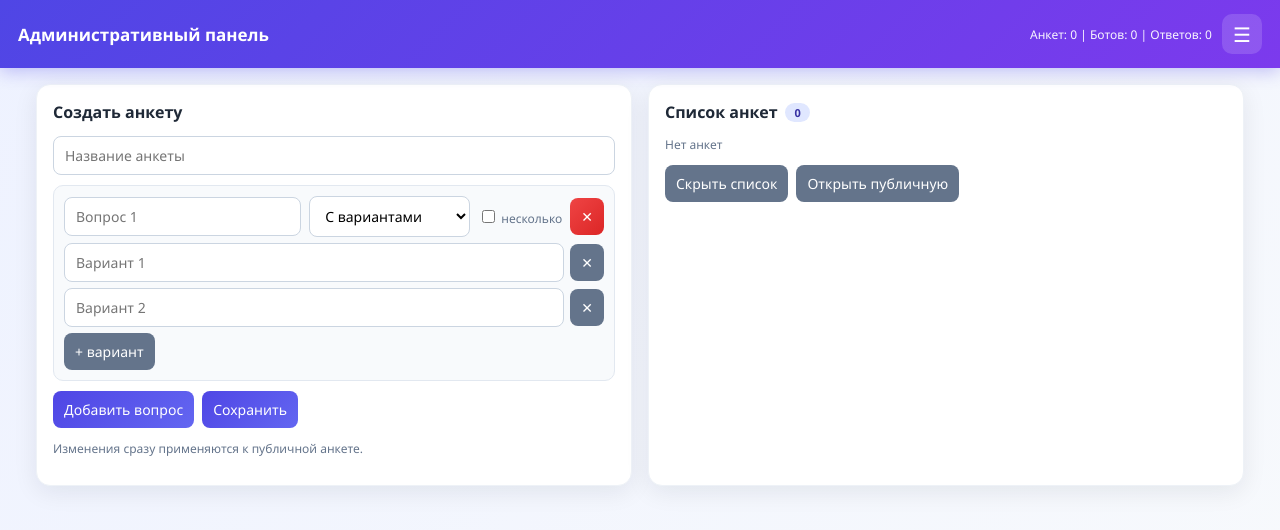
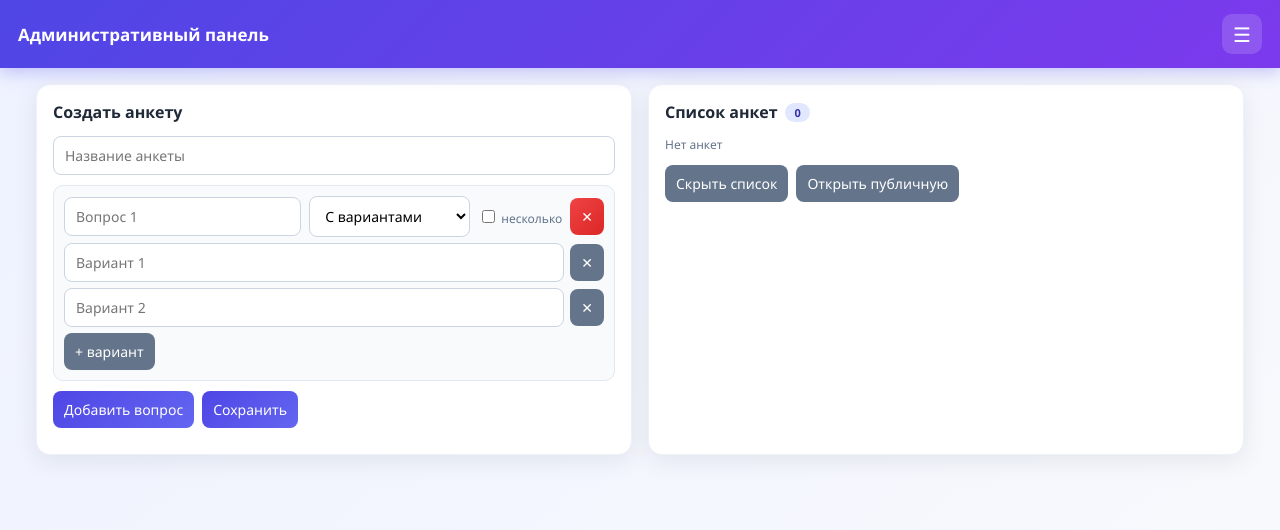
Before and after one commit to ZUN-13/anketa.github.io, a plain HTML site: page admin.html in a window 1280 px wide. Drawn offline with nearby package versions, Linux system fonts and the light colour scheme.

Commit message:
Малые изменения

```diff
--- a/admin.html
+++ b/admin.html
@@ -483,7 +483,6 @@
                         <button onclick="addQuestion()">Добавить вопрос</button>
                         <button onclick="saveSurvey()">Сохранить</button>
                     </div>
-                    <p class="muted">Изменения сразу применяются к публичной анкете.</p>
                 </div>
                 <div class="card">
                     <h2>Список анкет <span class="badge" id="surveyCount">0</span></h2>
@@ -617,8 +616,6 @@
         }
 
         function updateStats() {
-            document.getElementById('stats').textContent =
-                `Анкет: ${state.surveys.length} | Ботов: ${state.bots.length} | Ответов: ${state.responses.length}`;
             document.getElementById('surveyCount').textContent = state.surveys.length;
             document.getElementById('botCount').textContent = state.bots.length;
         }
```
